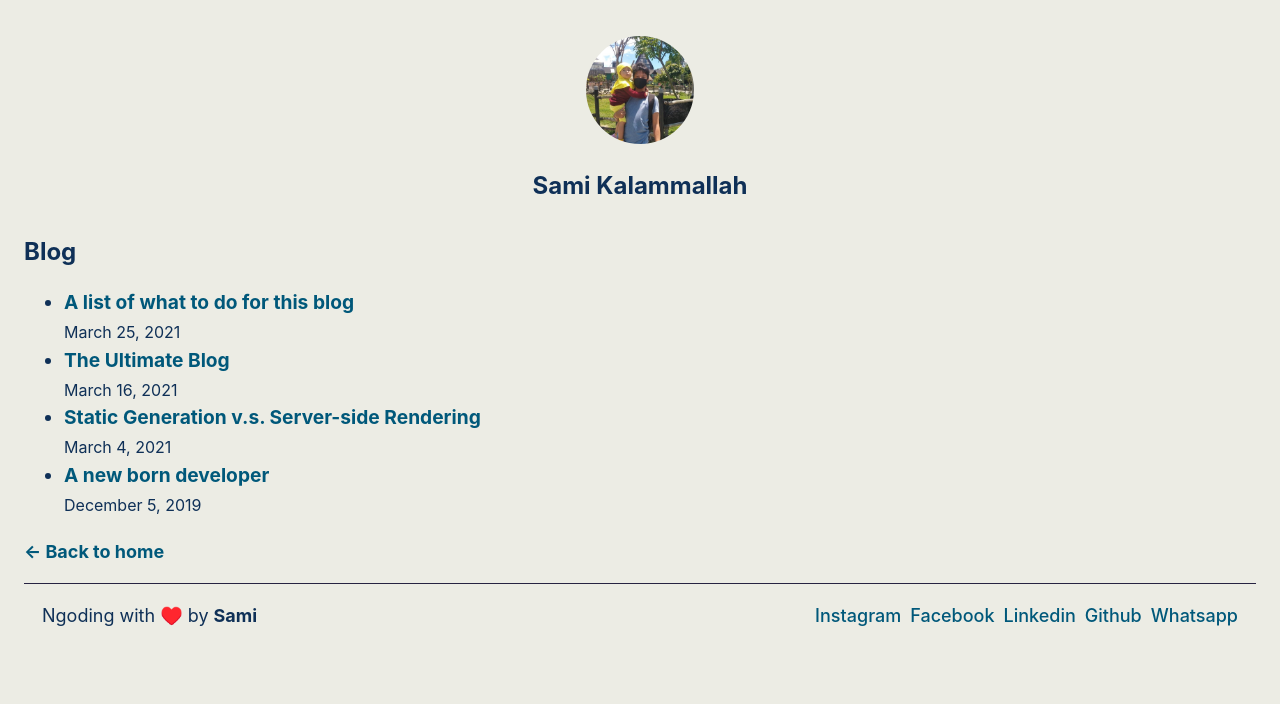
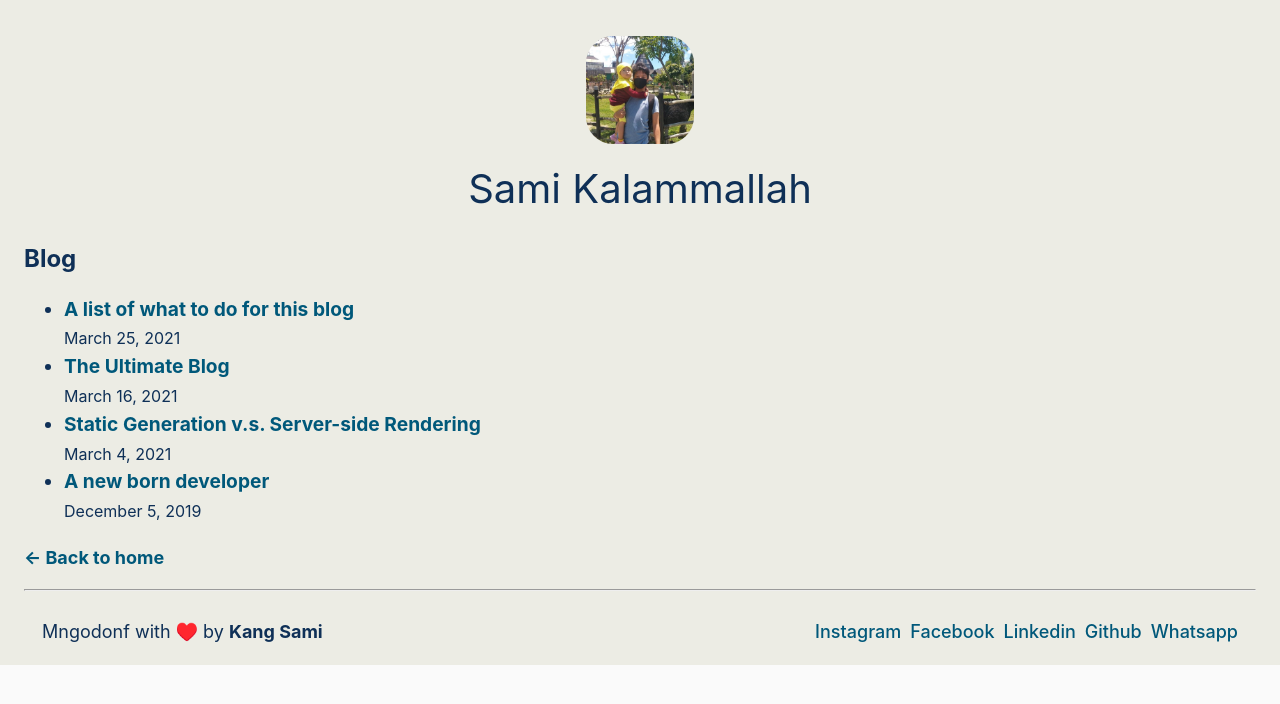
Before and after one commit to SamX23/my-blog, a Next.js app: page /blog in a window 1280 px wide. Shown: the top 704 px of the page. Built offline with nearby package versions, Linux system fonts and the light colour scheme.

Commit message:
Update : layout and css cleanups

```diff
--- a/src/components/footer.tsx
+++ b/src/components/footer.tsx
@@ -4,9 +4,6 @@ import { socialMedia } from "../mock/data";
 
 const Footer = () => {
   const useStyles = makeStyles({
-    root: {
-      borderTop: "0.1em solid #272341",
-    },
     footer_Bar: {
       padding: "1em",
       "@media(max-width: 700px)": {
@@ -39,7 +36,8 @@ const Footer = () => {
   const classes = useStyles();
 
   return (
-    <footer className={classes.root} id="footer">
+    <footer>
+      <hr />
       <Grid
         className={classes.footer_Bar}
         container
@@ -48,11 +46,11 @@ const Footer = () => {
         alignItems="center"
       >
         <Grid item xs className={classes.footer_author}>
-          Ngoding with{" "}
+          Mngodonf with{" "}
           <span role="img" aria-label="love">
             ♥️
           </span>{" "}
-          by <span>Sami</span>
+          by <span>Kang Sami</span>
         </Grid>
         <Grid item xs className={classes.footer_sosmed}>
           {socialMedia.networks.map((item) => (
--- a/src/components/hero.tsx
+++ b/src/components/hero.tsx
@@ -1,5 +1,8 @@
 import Image from "next/image";
 import Link from "next/link";
+import Grid from "@material-ui/core/Grid";
+import Box from "@material-ui/core/Box";
+import Typography from "@material-ui/core/Typography";
 import { makeStyles } from "@material-ui/core/styles";
 import ScrollToBottom from "./scrollToBottom";
 
@@ -12,37 +15,34 @@ const useStyles = makeStyles({
   hero: {
     position: "relative",
     minHeight: "100vh",
-    display: "grid",
     padding: "3em 1em",
-    borderBottom: "2px solid #272341",
-  },
-
-  hero__container: {
-    margin: "auto",
-    display: "grid",
-    gridTemplateColumns: "1fr 2fr",
   },
 
   hero__imagesContainer: {
     margin: "auto",
+    padding: "2rem",
   },
 
   hero__images: {
-    borderRadius: "999px",
+    borderRadius: "25%",
   },
 
   hero__text: {
     margin: "auto",
-    fontWeight: "bolder",
     paddingLeft: "1em",
+    "& h1": {
+      fontWeight: "bolder",
+      fontSize: "3rem",
+    },
   },
 
   hero__NotHome: {
     paddingTop: "2em",
     textAlign: "center",
     "& h2": {
-      fontSize: "1.5rem",
-      lineHeight: "1.4",
+      fontSize: "2.5rem",
+      fontWeight: "400",
+      lineHeight: "1",
       margin: "1rem 0",
     },
   },
@@ -54,9 +54,9 @@ const Hero = ({ home, name }: Props) => {
   return (
     <>
       {home ? (
-        <div className={classes.hero}>
-          <div className={classes.hero__container}>
-            <div className={classes.hero__imagesContainer}>
+        <>
+          <Grid container className={classes.hero}>
+            <Grid item className={classes.hero__imagesContainer}>
               <Image
                 priority
                 src="/images/profile.jpg"
@@ -65,17 +65,19 @@ const Hero = ({ home, name }: Props) => {
                 width={250}
                 height={250}
               />
-            </div>
-            <div className={classes.hero__text}>
-              <h1 color="secondary">
-                Yo! I&apos;m {name} a highly motivated self-taugh programmer.
-              </h1>
-            </div>
+            </Grid>
+            <Grid item xs className={classes.hero__text}>
+              <Typography variant="h1">
+                Hi! <span>👋</span> I&apos;m {name} a highly motivated
+                self-taugh <span>🕸</span> developer.
+              </Typography>
+            </Grid>
             <ScrollToBottom />
-          </div>
-        </div>
+          </Grid>
+          <hr />
+        </>
       ) : (
-        <div className={classes.hero__NotHome}>
+        <Box className={classes.hero__NotHome}>
           <Link href="/">
             <a>
               <Image
@@ -88,8 +90,8 @@ const Hero = ({ home, name }: Props) => {
               />
             </a>
           </Link>
-          <h2>{name}</h2>
-        </div>
+          <Typography variant="h2">{name}</Typography>
+        </Box>
       )}
     </>
   );
--- a/src/components/layout.tsx
+++ b/src/components/layout.tsx
@@ -22,7 +22,6 @@ const Layout = ({ children, home, blog, siteTitle = defaultTitle }: Props) => {
         ? darkColorPalette.primary
         : lightColorPalette.primary,
       color: isDark ? darkColorPalette.text : lightColorPalette.text,
-      minHeight: "100vh",
     },
     header: {
       display: "flex",
```
